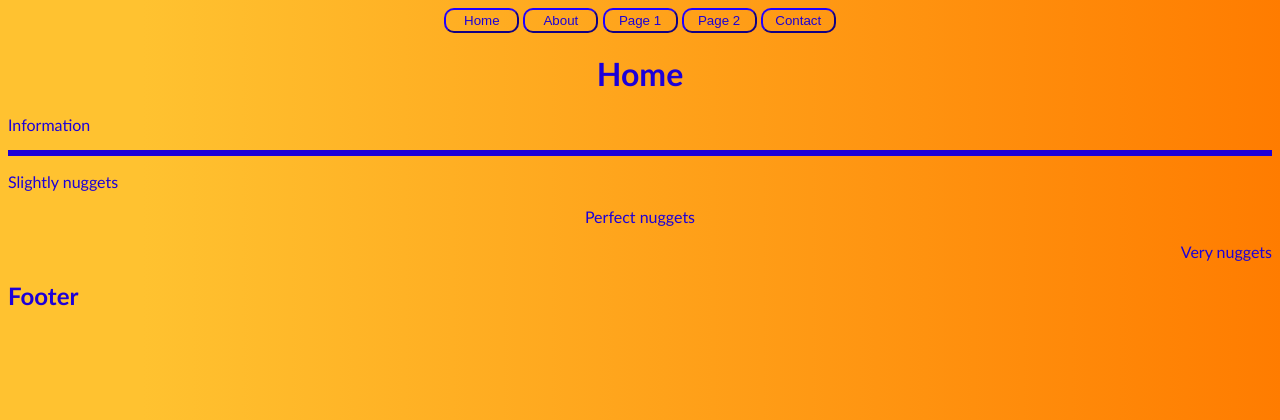
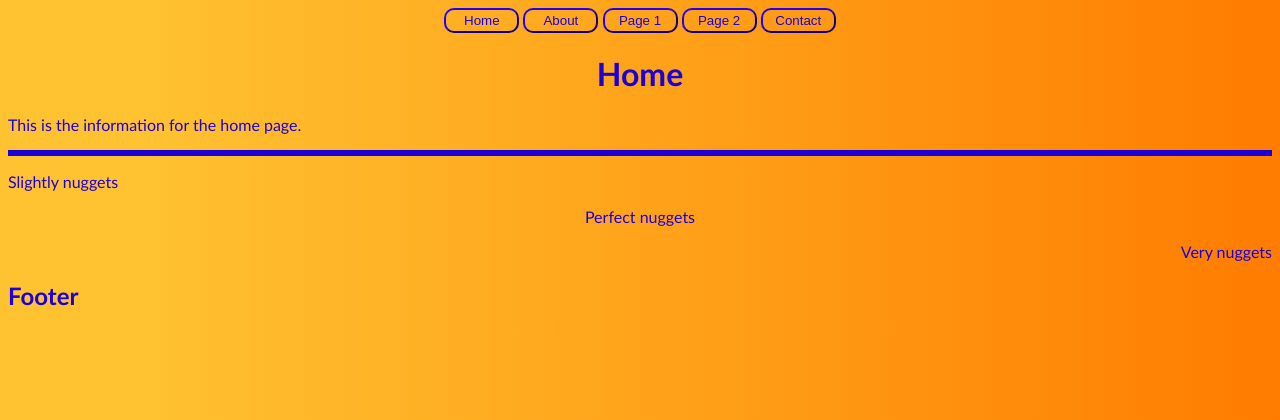
Before and after one commit to theHappyMonke/HTML, a Flask app: page / in a window 1280 px wide. Shown: the top 420 px of the page. Run offline with Flask 3, Linux system fonts and the light colour scheme.

Commit message:
changed some tags mildly

```diff
--- a/templates/home.html
+++ b/templates/home.html
@@ -4,13 +4,13 @@
 {% block content %}
 
 <!--This contains pages dependent information-->
-<p>Information</p>
+<p>This is the information for the home page.</p>
 
 {% endblock %}
 
 {% block foots %}
 
-<!--This contains information after the footer-->
+<!--This contains information after the footer if needed-->
 <h2>Footer</h2>
 
 {% endblock %}
```
